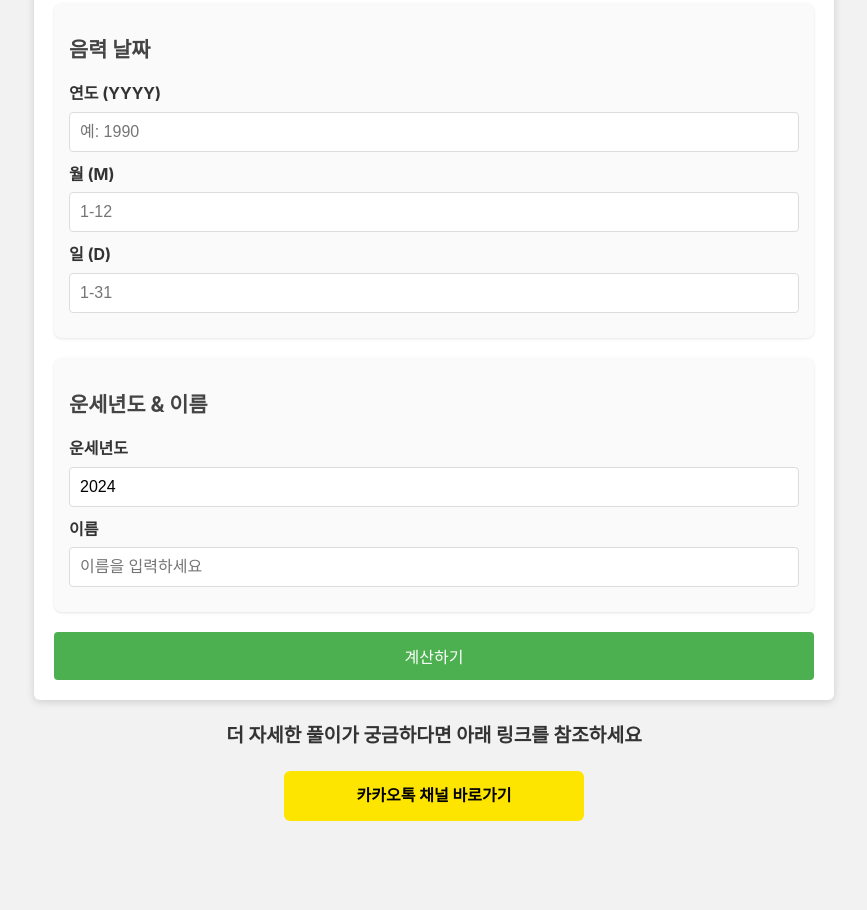
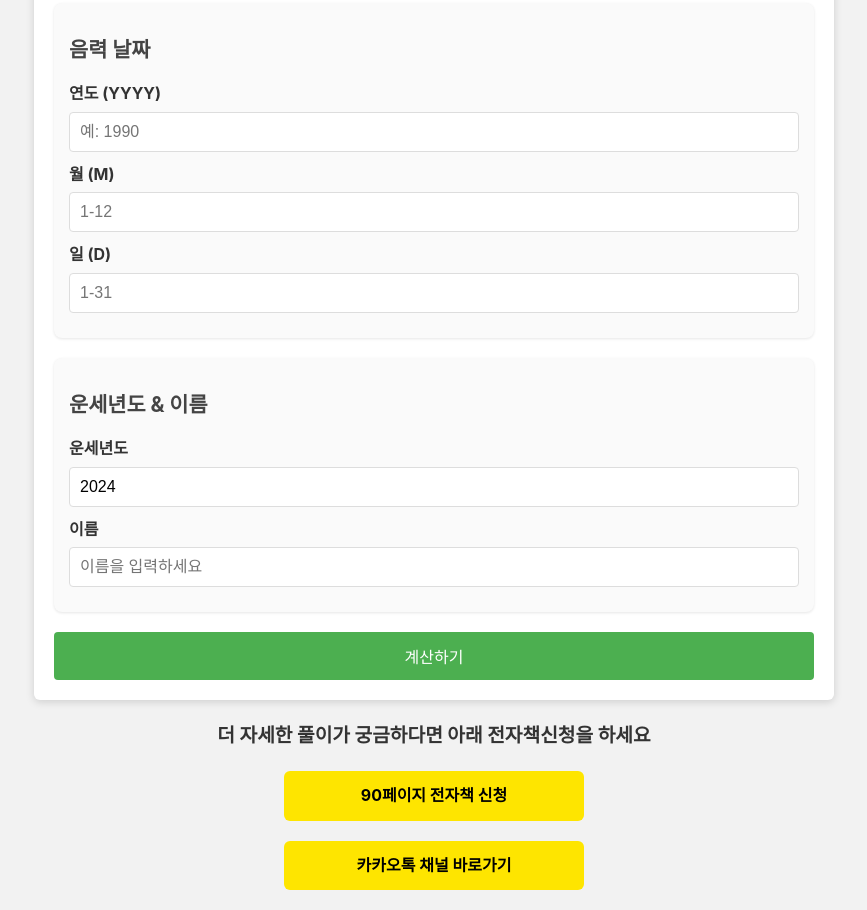
Before and after one commit to sure79/lucky7904, a plain HTML site: page index.html in a window 1280 px wide. Shown: the part 506-1416 px from the top of the page, without its empty margins (206-1073 px from the left). Before the commit the page ends 1347 px from the top, so only its background shows below. Drawn offline with Linux system fonts and the light colour scheme.

Commit message:
Update index.html

```diff
--- a/index.html
+++ b/index.html
@@ -344,8 +344,10 @@
     </div>
   </div>
 </div>
+<h2 class="footer-text">더 자세한 풀이가 궁금하다면 아래 전자책신청을 하세요</h2>
+<a href="https://form.naver.com/response/YdOtnTlnMbPcnuZ2A8IE_Q" class="kakao-link">90페이지 전자책 신청</a>
 
-<h2 class="footer-text">더 자세한 풀이가 궁금하다면 아래 링크를 참조하세요</h2>
+
 <a href="http://pf.kakao.com/_nNxjCn" class="kakao-link">카카오톡 채널 바로가기</a>
 
 <script src="script.js"></script>
```
